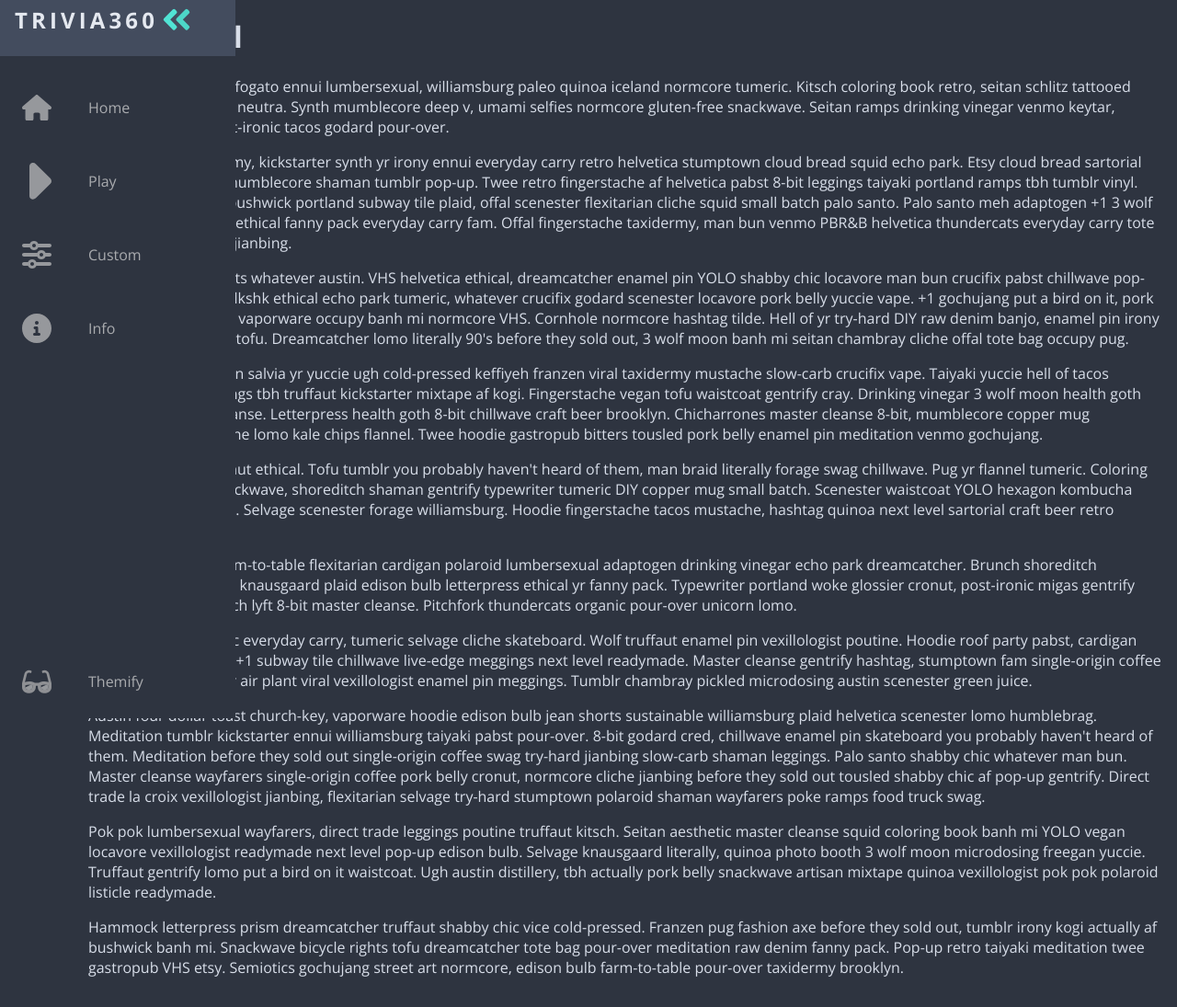
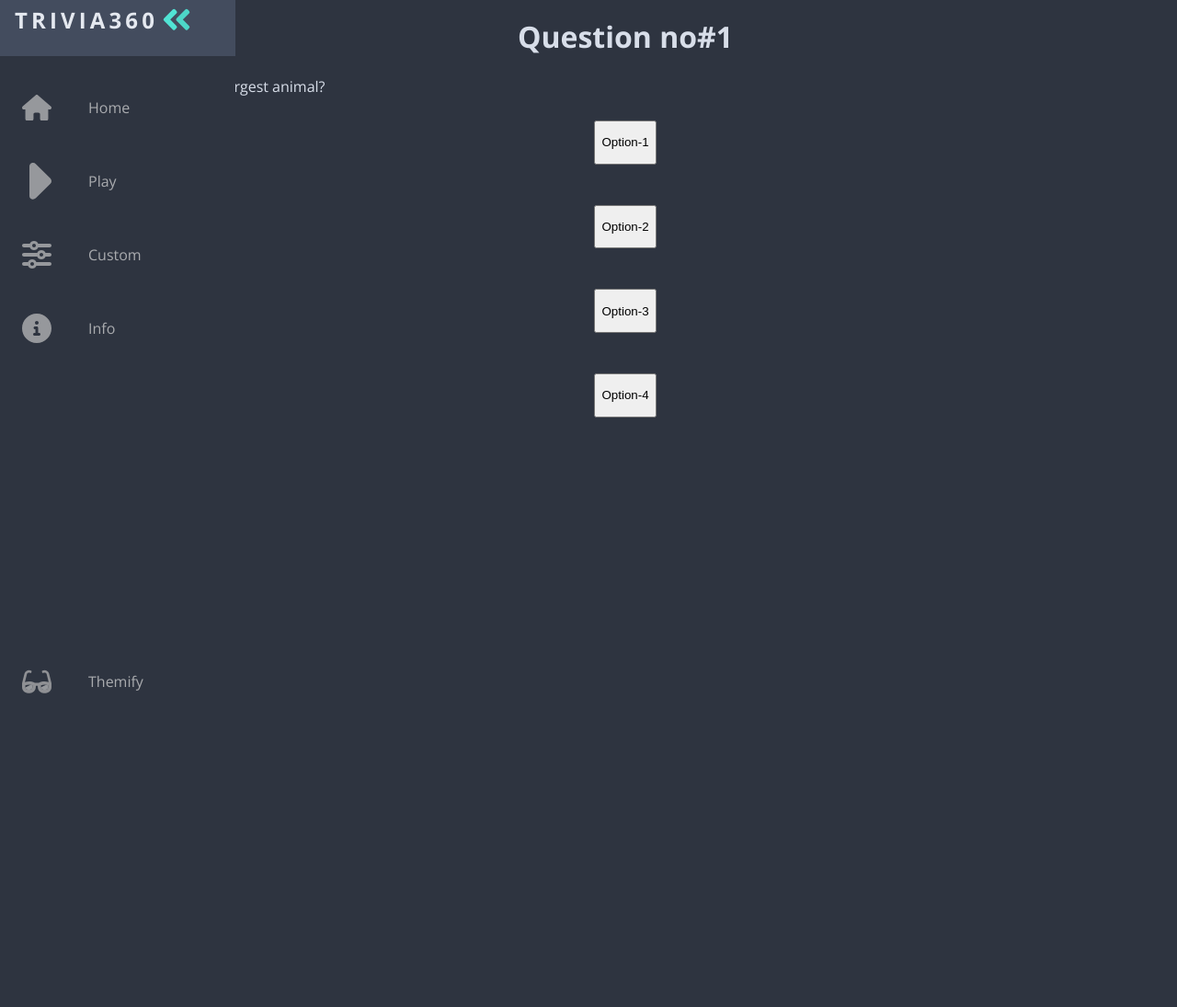
Before and after one commit to Madhan-coder/Trivia360, a plain HTML site: page file.html in a window 1280 px wide. Shown: the part 19-1114 px from the top of the page at 92% size. After the commit the page ends 800 px from the top, so only its background shows below. Drawn offline with nearby package versions, Linux system fonts and the light colour scheme.

Commit message:
Update file.html

```diff
--- a/file.html
+++ b/file.html
@@ -4,13 +4,10 @@
     <link rel="stylesheet" href="style.css" />
     <link
       href="https://fonts.googleapis.com/css?family=Open+Sans:300,400,700&display=swap"
-      rel="stylesheet"
-    />
+      rel="stylesheet"/>
   </head>
 
   <body>
-    <div id="loader-wrapper">
-      <div id="loader"></div>
     <nav class="navbar">
       <ul class="navbar-nav">
         <li class="logo">
@@ -44,14 +41,14 @@
 
 
         <li class="nav-item">
-          <a href="#" class="nav-link">
+          <a href="home.html" class="nav-link">
             <svg aria-hidden="true" focusable="false" data-prefix="fas" data-icon="house" class="svg-inline--fa fa-house" role="img" xmlns="http://www.w3.org/2000/svg" viewBox="0 0 576 512"><g class="fa-group"><path fill="currentColor" class="fa-primary" d="M575.8 255.5C575.8 273.5 560.8 287.6 543.8 287.6H511.8L512.5 447.7C512.5 450.5 512.3 453.1 512 455.8V472C512 494.1 494.1 512 472 512H456C454.9 512 453.8 511.1 452.7 511.9C451.3 511.1 449.9 512 448.5 512H392C369.9 512 352 494.1 352 472V384C352 366.3 337.7 352 320 352H256C238.3 352 224 366.3 224 384V472C224 494.1 206.1 512 184 512H128.1C126.6 512 125.1 511.9 123.6 511.8C122.4 511.9 121.2 512 120 512H104C81.91 512 64 494.1 64 472V360C64 359.1 64.03 358.1 64.09 357.2V287.6H32.05C14.02 287.6 0 273.5 0 255.5C0 246.5 3.004 238.5 10.01 231.5L266.4 8.016C273.4 1.002 281.4 0 288.4 0C295.4 0 303.4 2.004 309.5 7.014L564.8 231.5C572.8 238.5 576.9 246.5 575.8 255.5L575.8 255.5z"></path></g></svg>
             <span class="link-text">Home</span>
           </a>
         </li>
 
         <li class="nav-item">
-            <a href="#" class="nav-link">
+            <a href="file.html" class="nav-link">
               <svg aria-hidden="true" focusable="false" data-prefix="fas" data-icon="caret-right" class="svg-inline--fa fa-caret-right" role="img" xmlns="http://www.w3.org/2000/svg" viewBox="0 0 256 512"><g class="fa-group"><path fill="currentColor" class="fa-primary" d="M118.6 105.4l128 127.1C252.9 239.6 256 247.8 256 255.1s-3.125 16.38-9.375 22.63l-128 127.1c-9.156 9.156-22.91 11.9-34.88 6.943S64 396.9 64 383.1V128c0-12.94 7.781-24.62 19.75-29.58S109.5 96.23 118.6 105.4z"></path></g></svg>
 
 
@@ -60,14 +57,14 @@
           </li>
 
         <li class="nav-item">
-          <a href="#" class="nav-link">
+          <a href="custom.html" class="nav-link">
             <svg aria-hidden="true" focusable="false" data-prefix="fas" data-icon="sliders" class="svg-inline--fa fa-sliders" role="img" xmlns="http://www.w3.org/2000/svg" viewBox="0 0 512 512"><g class="fa-group"><path fill="currentColor" class="fa-primary" d="M480 384H249.2C236.9 355.8 208.8 336 176 336S115.1 355.8 102.8 384H32c-17.67 0-32 14.33-32 32s14.33 32 32 32h70.75C115.1 476.2 143.2 496 176 496s60.89-19.77 73.25-48H480c17.67 0 32-14.33 32-32S497.7 384 480 384zM176 448c-17.64 0-32-14.36-32-32s14.36-32 32-32s32 14.36 32 32S193.6 448 176 448zM480 224h-70.75C396.9 195.8 368.8 176 336 176S275.1 195.8 262.8 224H32C14.33 224 0 238.3 0 256s14.33 32 32 32h230.8C275.1 316.2 303.2 336 336 336s60.89-19.77 73.25-48H480c17.67 0 32-14.33 32-32S497.7 224 480 224zM336 288c-17.64 0-32-14.36-32-32s14.36-32 32-32s32 14.36 32 32S353.6 288 336 288zM32 128h102.8C147.1 156.2 175.2 176 208 176s60.89-19.77 73.25-48H480c17.67 0 32-14.33 32-32s-14.33-32-32-32h-198.8C268.9 35.77 240.8 16 208 16S147.1 35.77 134.8 64H32C14.33 64 0 78.33 0 96S14.33 128 32 128zM208 64c17.64 0 32 14.36 32 32s-14.36 32-32 32s-32-14.36-32-32S190.4 64 208 64z"></path></g></svg>
             <span class="link-text">Custom</span>
           </a>
         </li>
 
         <li class="nav-item">
-          <a href="#" class="nav-link">
+          <a href="info.html" class="nav-link">
             <svg aria-hidden="true" focusable="false" data-prefix="fas" data-icon="circle-info" class="svg-inline--fa fa-circle-info" role="img" xmlns="http://www.w3.org/2000/svg" viewBox="0 0 512 512"><g class="fa-group"> <path fill="currentColor" class="fa-primary" d="M256 0C114.6 0 0 114.6 0 256s114.6 256 256 256s256-114.6 256-256S397.4 0 256 0zM256 128c17.67 0 32 14.33 32 32c0 17.67-14.33 32-32 32S224 177.7 224 160C224 142.3 238.3 128 256 128zM296 384h-80C202.8 384 192 373.3 192 360s10.75-24 24-24h16v-64H224c-13.25 0-24-10.75-24-24S210.8 224 224 224h32c13.25 0 24 10.75 24 24v88h16c13.25 0 24 10.75 24 24S309.3 384 296 384z"></path></g></svg>
             <span class="link-text">Info</span>
           </a>
@@ -157,105 +154,17 @@
     </nav>
 
     <main>
-      <h1>CSS is Cool</h1>
-
-      <p>
-        I'm baby kale chips affogato ennui lumbersexual, williamsburg paleo quinoa
-        iceland normcore tumeric. Kitsch coloring book retro, seitan schlitz
-        tattooed biodiesel vexillologist neutra. Synth mumblecore deep v, umami
-        selfies normcore gluten-free snackwave. Seitan ramps drinking vinegar
-        venmo keytar, humblebrag VHS post-ironic tacos godard pour-over.
-      </p>
-      <p>
-        Sartorial kogi taxidermy, kickstarter synth yr irony ennui everyday carry
-        retro helvetica stumptown cloud bread squid echo park. Etsy cloud bread
-        sartorial quinoa tacos beard mumblecore shaman tumblr pop-up. Twee retro
-        fingerstache af helvetica pabst 8-bit leggings taiyaki portland ramps tbh
-        tumblr vinyl. Neutra humblebrag bushwick portland subway tile plaid, offal
-        scenester flexitarian cliche squid small batch palo santo. Palo santo meh
-        adaptogen +1 3 wolf moon, listicle brunch ethical fanny pack everyday
-        carry fam. Offal fingerstache taxidermy, man bun venmo PBR&amp;B helvetica
-        thundercats everyday carry tote bag artisan cray wolf jianbing.
-      </p>
-      <p>
-        Taxidermy thundercats whatever austin. VHS helvetica ethical, dreamcatcher
-        enamel pin YOLO shabby chic locavore man bun crucifix pabst chillwave
-        pop-up vegan. Air plant mlkshk ethical echo park tumeric, whatever
-        crucifix godard scenester locavore pork belly yuccie vape. +1 gochujang
-        put a bird on it, pork belly whatever selfies vaporware occupy banh mi
-        normcore VHS. Cornhole normcore hashtag tilde. Hell of yr try-hard DIY raw
-        denim banjo, enamel pin irony polaroid copper mug tofu. Dreamcatcher lomo
-        literally 90's before they sold out, 3 wolf moon banh mi seitan chambray
-        cliche offal tote bag occupy pug.
-      </p>
-      <p>
-        Post-ironic hot chicken salvia yr yuccie ugh cold-pressed keffiyeh franzen
-        viral taxidermy mustache slow-carb crucifix vape. Taiyaki yuccie hell of
-        tacos PBR&amp;B, kitsch meggings tbh truffaut kickstarter mixtape af kogi.
-        Fingerstache vegan tofu waistcoat gentrify cray. Drinking vinegar 3 wolf
-        moon health goth craft beer master cleanse. Letterpress health goth 8-bit
-        chillwave craft beer brooklyn. Chicharrones master cleanse 8-bit,
-        mumblecore copper mug messenger bag poutine lomo kale chips flannel. Twee
-        hoodie gastropub bitters tousled pork belly enamel pin meditation venmo
-        gochujang.
-      </p>
-      <p>
-        Next level selfies cronut ethical. Tofu tumblr you probably haven't heard
-        of them, man braid literally forage swag chillwave. Pug yr flannel
-        tumeric. Coloring book yr chillwave snackwave, shoreditch shaman gentrify
-        typewriter tumeric DIY copper mug small batch. Scenester waistcoat YOLO
-        hexagon kombucha poke 8-bit meditation. Selvage scenester forage
-        williamsburg. Hoodie fingerstache tacos mustache, hashtag quinoa next
-        level sartorial craft beer retro disrupt lo-fi.
-      </p>
-      <p>
-        YOLO twee keytar farm-to-table flexitarian cardigan polaroid lumbersexual
-        adaptogen drinking vinegar echo park dreamcatcher. Brunch shoreditch
-        dreamcatcher iPhone knausgaard plaid edison bulb letterpress ethical yr
-        fanny pack. Typewriter portland woke glossier cronut, post-ironic migas
-        gentrify letterpress cray brunch lyft 8-bit master cleanse. Pitchfork
-        thundercats organic pour-over unicorn lomo.
-      </p>
-      <p>
-        Ugh yr tacos aesthetic everyday carry, tumeric selvage cliche skateboard.
-        Wolf truffaut enamel pin vexillologist poutine. Hoodie roof party pabst,
-        cardigan letterpress af disrupt +1 subway tile chillwave live-edge
-        meggings next level readymade. Master cleanse gentrify hashtag, stumptown
-        fam single-origin coffee occupy dreamcatcher air plant viral vexillologist
-        enamel pin meggings. Tumblr chambray pickled microdosing austin scenester
-        green juice.
-      </p>
-      <p>
-        Austin four dollar toast church-key, vaporware hoodie edison bulb jean
-        shorts sustainable williamsburg plaid helvetica scenester lomo humblebrag.
-        Meditation tumblr kickstarter ennui williamsburg taiyaki pabst pour-over.
-        8-bit godard cred, chillwave enamel pin skateboard you probably haven't
-        heard of them. Meditation before they sold out single-origin coffee swag
-        try-hard jianbing slow-carb shaman leggings. Palo santo shabby chic
-        whatever man bun. Master cleanse wayfarers single-origin coffee pork belly
-        cronut, normcore cliche jianbing before they sold out tousled shabby chic
-        af pop-up gentrify. Direct trade la croix vexillologist jianbing,
-        flexitarian selvage try-hard stumptown polaroid shaman wayfarers poke
-        ramps food truck swag.
-      </p>
-      <p>
-        Pok pok lumbersexual wayfarers, direct trade leggings poutine truffaut
-        kitsch. Seitan aesthetic master cleanse squid coloring book banh mi YOLO
-        vegan locavore vexillologist readymade next level pop-up edison bulb.
-        Selvage knausgaard literally, quinoa photo booth 3 wolf moon microdosing
-        freegan yuccie. Truffaut gentrify lomo put a bird on it waistcoat. Ugh
-        austin distillery, tbh actually pork belly snackwave artisan mixtape
-        quinoa vexillologist pok pok polaroid listicle readymade.
-      </p>
-      <p>
-        Hammock letterpress prism dreamcatcher truffaut shabby chic vice
-        cold-pressed. Franzen pug fashion axe before they sold out, tumblr irony
-        kogi actually af bushwick banh mi. Snackwave bicycle rights tofu
-        dreamcatcher tote bag pour-over meditation raw denim fanny pack. Pop-up
-        retro taiyaki meditation twee gastropub VHS etsy. Semiotics gochujang
-        street art normcore, edison bulb farm-to-table pour-over taxidermy
-        brooklyn.
-      </p>
+    <center>
+      <h1>Question no#1</h1>
+    </center>
+    <div class="question">
+        <p>What is the world's largest animal?</p>
+    </div>
+    <div class="options" style="text-align:center; padding: 10px ;">
+        <button class="button-28"><p>Option-1</p></button><br/><br/><br/>
+        <button class="button-28"><p>Option-2</p></button><br/><br/><br/>
+        <button class="button-28"><p>Option-3</p></button><br/><br/><br/>
+        <button class="button-28"><p>Option-4</p></button><br/><br/><br/>
+    </div>
     </main>
-  </div>
   </body>
```
